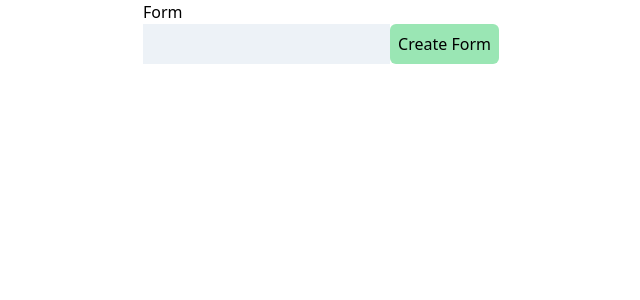
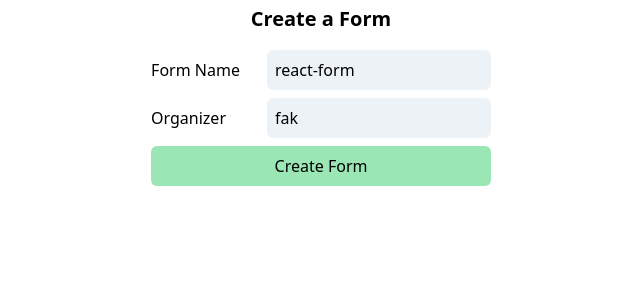
Before and after one commit to Farooq-azam-khan/project-gemini, a React (Create React App) app in the folder gemini-client/: page / in a window 1280 px wide. Shown: the top 300 px of the page, without its empty margins (319-959 px from the left). Built offline with nearby package versions, Linux system fonts and the light colour scheme.

Commit message:
added form to create form

```diff
--- a/gemini-client/src/components/InputForm.js
+++ b/gemini-client/src/components/InputForm.js
@@ -1,12 +1,36 @@
-import React from 'react';
+import React, { useState } from 'react';
 
 const InputForm = () => {
+    const [name, setName] = useState("react-form")
+    const [organizer, setOrganizer] = useState("fak")
+    const onSubmitForm = async (e) => {
+        e.preventDefault()
+        try {
+            const data = { name, organizer }
+            const response = await fetch('http://localhost:5000/forms', {
+                method: 'POST',
+                headers: { 'Content-Type': 'application/json' },
+                body: JSON.stringify(data)
+            })
+            const jsondata = await response.json();
+            console.log(jsondata)
+        } catch (err) {
+            console.error(err.message)
+        }
+    }
     return (
-        <div>
-            <h1>Form</h1>
-            <form className="flex">
-                <input className="bg-gray-200 px-2 py-2" type="text" />
-                <button className="rounded-md bg-green-300 px-2 py-2">Create Form</button>
+        <div className="flex flex-col space-y-2 p-1">
+            <h2 className="font-bold text-xl text-center mb-2">Create a Form</h2>
+            <form className="flex flex-col space-y-2" onSubmit={onSubmitForm}>
+                <label className="flex space-x-1 items-center">
+                    <span className="w-2/6">Form Name</span>
+                    <input onChange={e => setName(e.target.value)} value={name} className="bg-gray-200 px-2 py-2 w-4/6 rounded-md" type="text" />
+                </label>
+                <label className="flex space-x-1 items-center">
+                    <span className="w-2/6">Organizer</span>
+                    <input onChange={e => setOrganizer(e.target.value)} value={organizer} className="bg-gray-200 px-2 py-2 w-4/6 rounded-md" type="text" />
+                </label>
+                <button className="rounded-md bg-green-300 px-2 py-2" type="submit">Create Form</button>
             </form>
         </div>
     )
```
